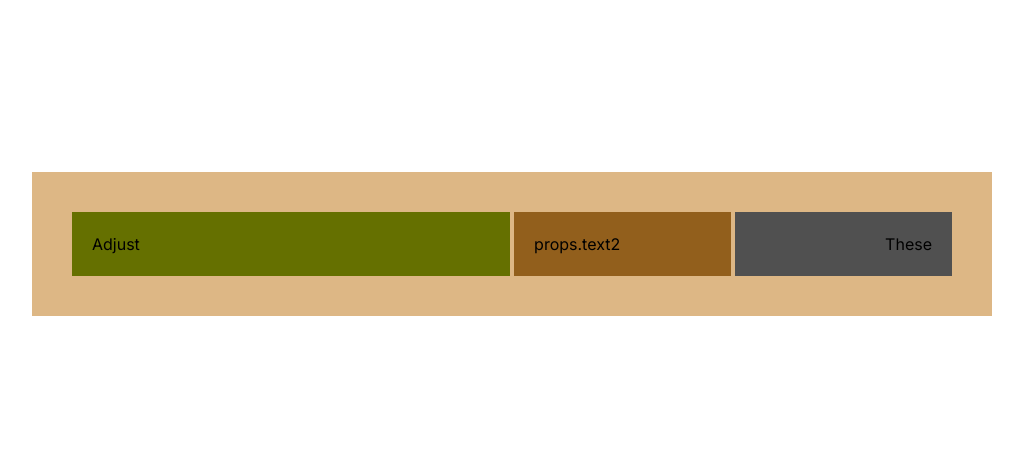
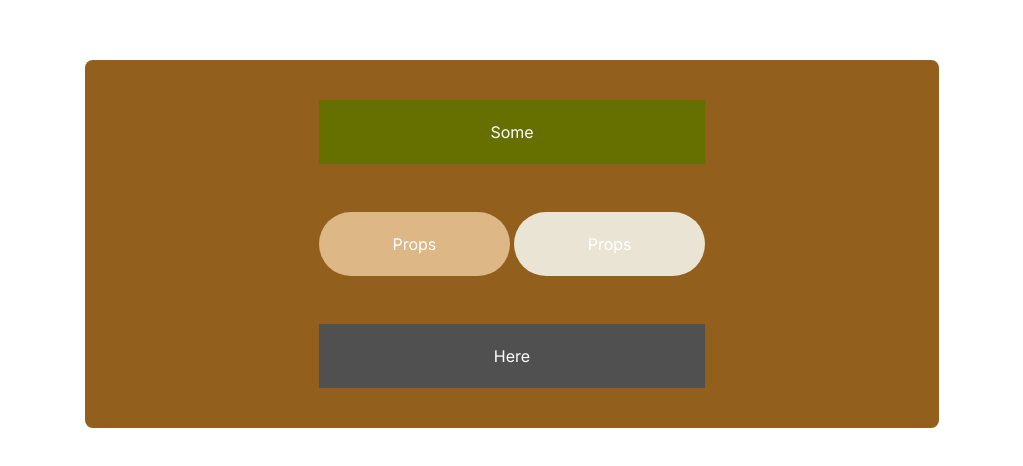
Before and after one commit to acm-ucr/cooking-website, a Next.js app: page / in a window 1280 px wide. Shown: the part 156-622 px from the top of the page, without its empty margins (128-1151 px from the left). Built offline with nearby package versions, Linux system fonts and the light colour scheme.

Commit message:
added flexbox practice code to example.tsx and page.tsx

```diff
--- a/src/app/page.tsx
+++ b/src/app/page.tsx
@@ -3,7 +3,7 @@ import Example from "@/components/example";
 const Home = () => {
   return (
     <div className="flex h-screen w-screen items-center justify-center">
-      <Example text1="Adjust" text2="These" text3="Props" />
+      <Example text1="Some" text2="Props" text3="Props" text4="Here" />
     </div>
   );
 };
--- a/src/components/example.tsx
+++ b/src/components/example.tsx
@@ -1,16 +1,25 @@
-const Example = (props: { text1: string; text2: string; text3: string }) => {
+const Example = (props: {
+  text1: string;
+  text2: string;
+  text3: string;
+  text4: string;
+}) => {
   return (
-    <div className="bg-cooking-brown-light flex w-3/4 items-center gap-1 p-10">
-      <div className="bg-cooking-green w-1/2 p-5 text-left">{props.text1}</div>
-      <div className="flex w-1/2 flex-row gap-1">
-        <div className="bg-cooking-brown-dark w-full p-5 text-left">
-          props.text2
-        </div>
-        <div className="bg-cooking-gray w-full p-5 text-right">
+    <div className="bg-cooking-brown-dark w-2/3 flex-col gap-1 rounded-lg p-10">
+      <div className="bg-cooking-green m-auto mb-12 w-1/2 p-5 text-center text-white">
+        {props.text1}
+      </div>
+      <div className="m-auto flex w-1/2 flex-row gap-1">
+        <div className="bg-cooking-brown-light w-full rounded-full p-5 text-center text-white">
           {props.text2}
         </div>
+        <div className="bg-cooking-cream-light w-full rounded-full p-5 text-center text-white">
+          {props.text3}
+        </div>
       </div>
-      {/* Hint: Add another box/div here similarly to line 4 */}
+      <div className="bg-cooking-gray m-auto mt-12 w-1/2 p-5 text-center text-white">
+        {props.text4}
+      </div>
     </div>
   );
 };
```
